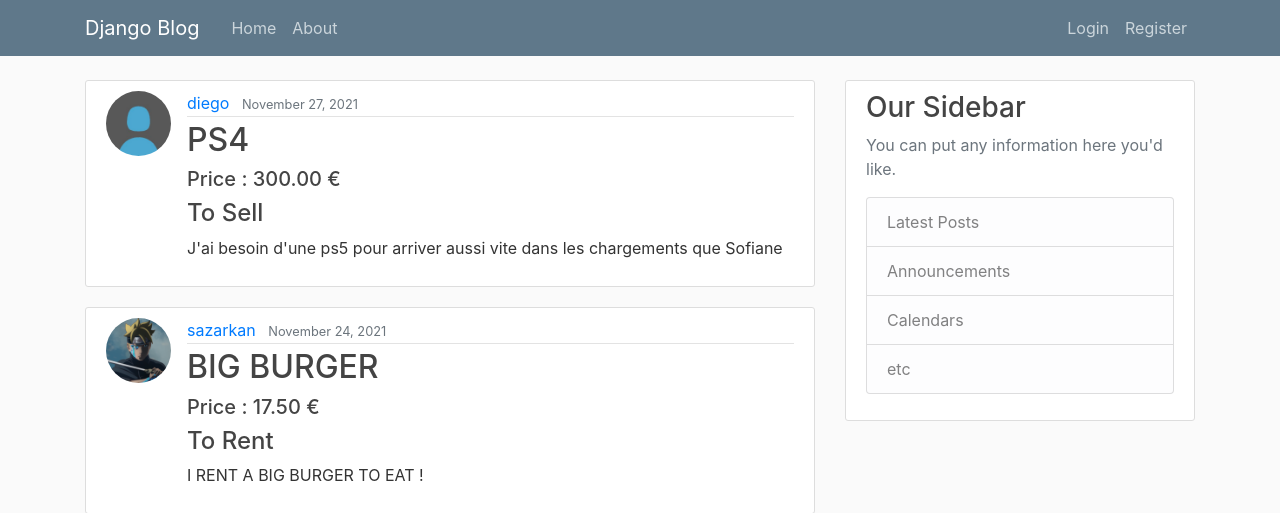
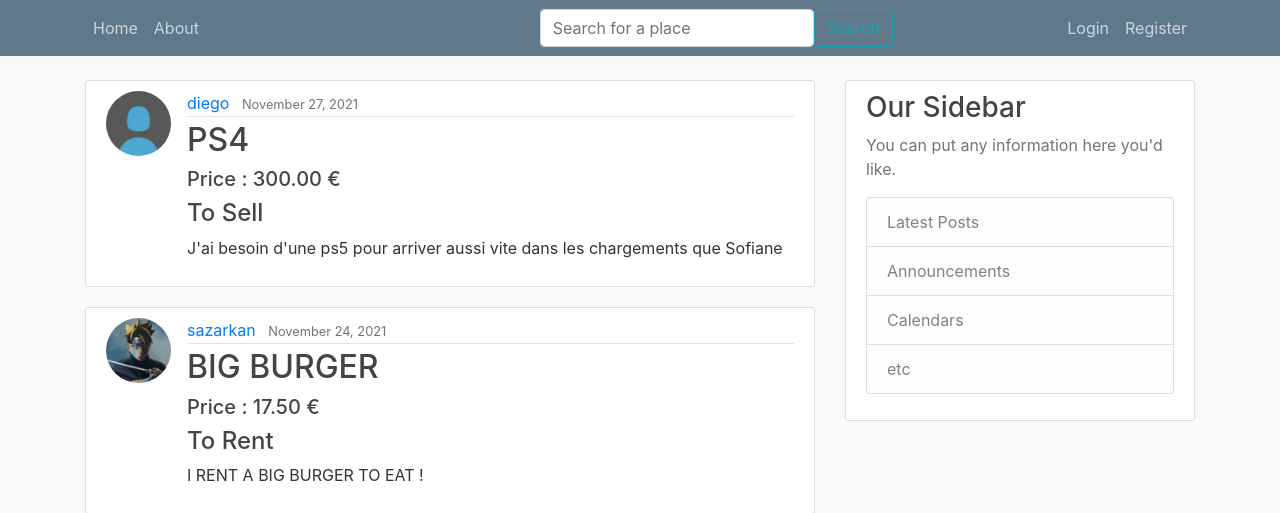
Before and after one commit to SanDiego1809/Projet-Web2, a Django app: page / in a window 1280 px wide. Shown: the top 513 px of the page. Run offline with Django 3.2, Linux system fonts and the light colour scheme; data comes from the database, SQL or seed files in the repository; both versions use the stored data as it was after the commit; some libraries are stand-ins or nearby versions.

Commit message:
navbar search

```diff
--- a/Projet/my_project/blog/templates/blog/base.html
+++ b/Projet/my_project/blog/templates/blog/base.html
@@ -23,17 +23,26 @@
 <header class="site-header">
     <nav class="navbar navbar-expand-md navbar-dark bg-steel fixed-top">
         <div class="container">
-            <a class="navbar-brand mr-4" href="{% url 'blog-home' %}">Django Blog</a>
+            <!-- bouton 3 barres qd site en petit -->
             <button aria-controls="navbarToggle" aria-expanded="false" aria-label="Toggle navigation" class="navbar-toggler"
                     data-target="#navbarToggle" data-toggle="collapse" type="button">
                 <span class="navbar-toggler-icon"></span>
             </button>
             <div class="collapse navbar-collapse" id="navbarToggle">
+                <!-- Navbar partie de gauche -->
                 <div class="navbar-nav mr-auto">
                     <a class="nav-item nav-link" href="{% url 'blog-home' %}">Home</a>
                     <a class="nav-item nav-link" href="{% url 'blog-about' %}">About</a>
                 </div>
-                <!-- Navbar Right Side -->
+
+                <div class="navbar-nav mx-auto">
+                     <form class="d-flex">
+                        <input class="form-control me-2" type="search" placeholder="Search for a place" aria-label="Search">
+                        <button class="btn btn-outline-info" type="submit">Search</button>
+                     </form>
+                </div>
+
+                <!-- Navbar partie droite -->
                 <div class="navbar-nav">
                     {% if user.is_authenticated %} <!-- si l'utilisateur est connecté -->
                         <a class="nav-item nav-link" href="{% url 'post-create' %}">New post</a>
@@ -62,6 +71,7 @@
         {% endif %}
       {% block content %}{% endblock %}
     </div>
+      <!-- Sidebar -->
     <div class="col-md-4">
       <div class="content-section">
         <h3>Our Sidebar</h3>
```
Also changed, not shown: Projet/my_project/db.sqlite3.
